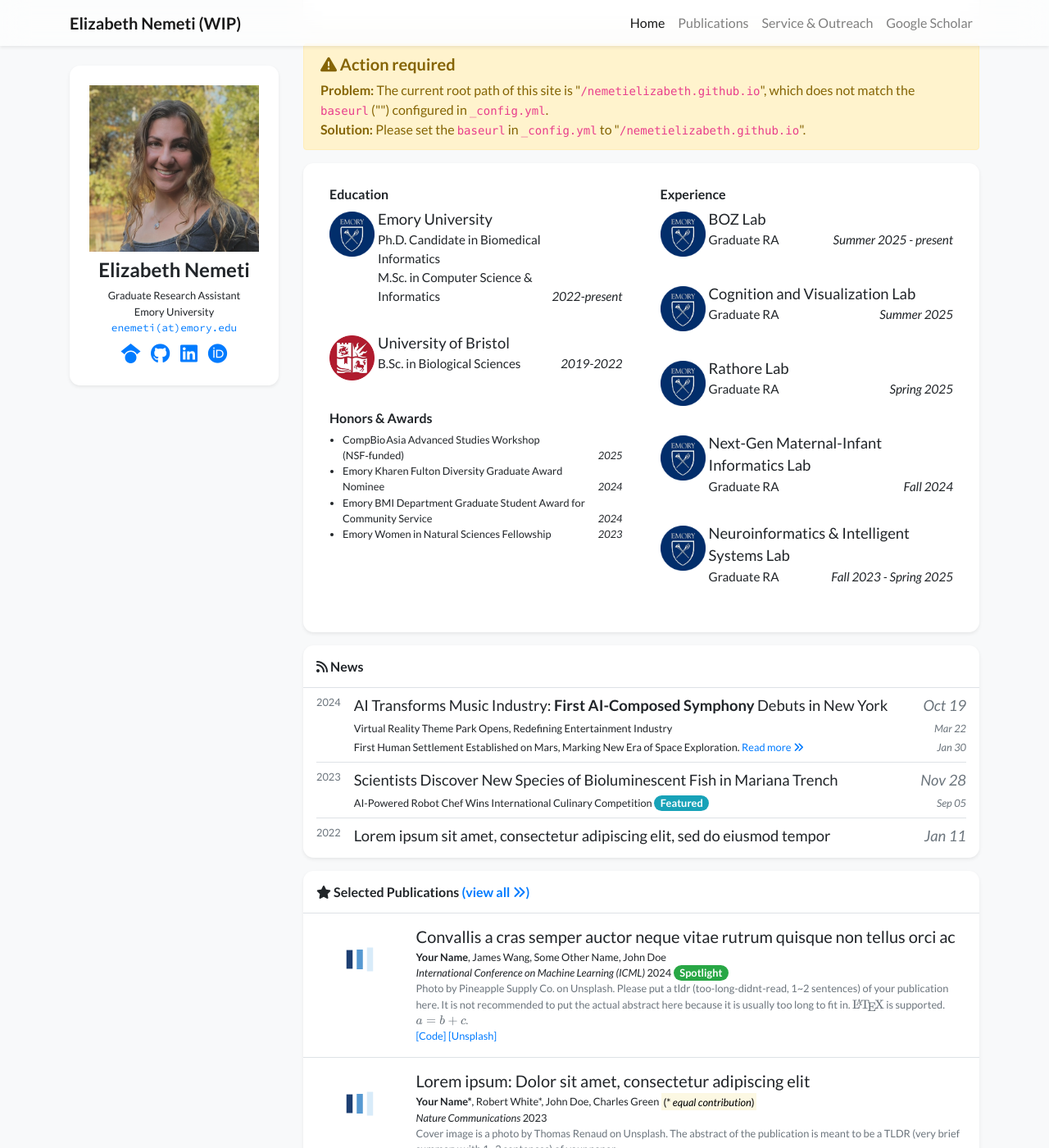
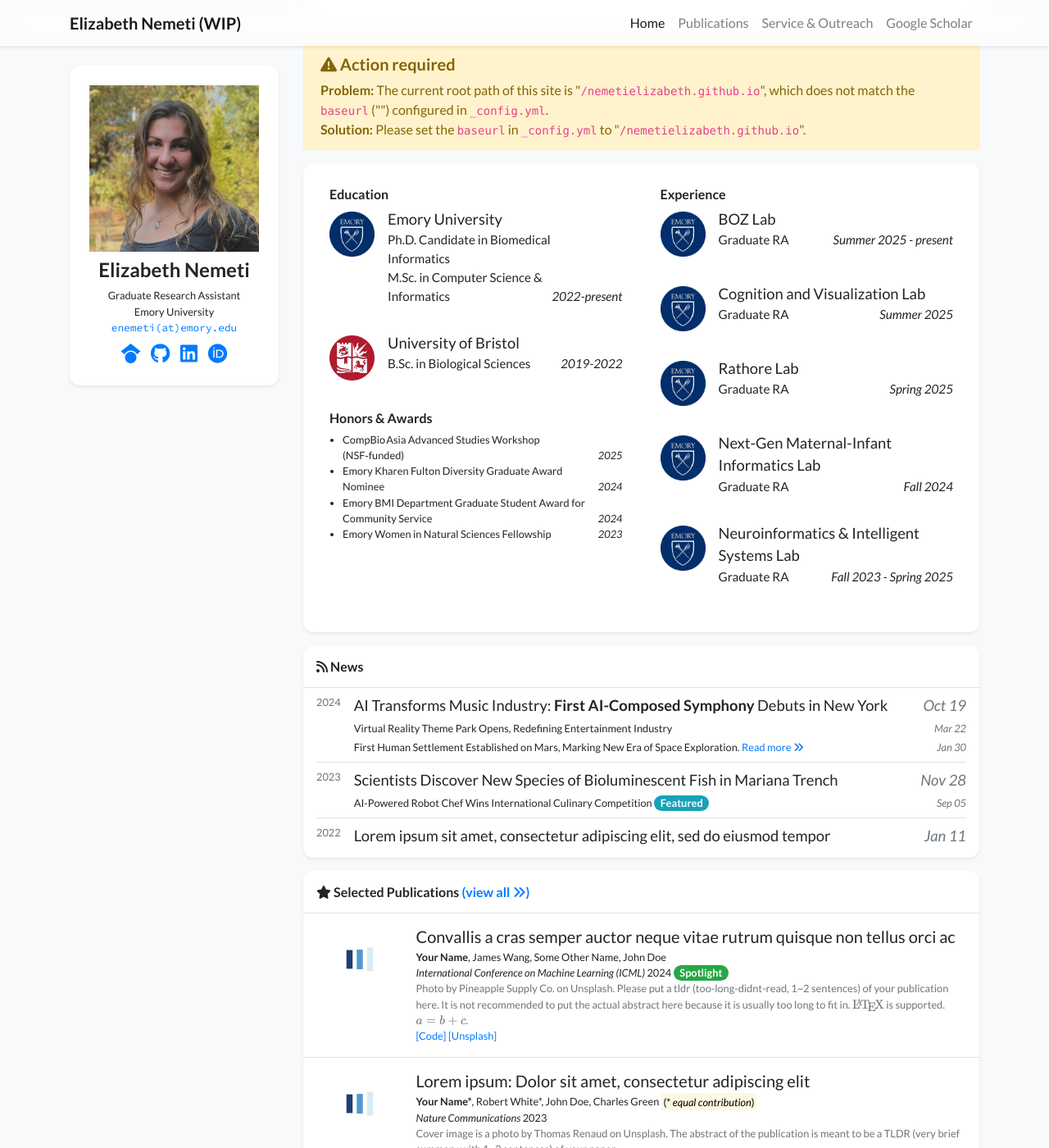
Before and after one commit to nemetielizabeth/nemetielizabeth.github.io, a Jekyll site: the page built from index.html, in a window 1280 px wide and 1400 px high, scrolled down 221 px. Shown: the whole window at 82% size. Built offline with Jekyll 4.4.1, drawn with Linux system fonts in a browser that asks for light colours; nearby versions of some CDN libraries; a style sheet for code colours, icons or effects is not loaded.

Commit message:
Update global.css

```diff
--- a/assets/css/global.css
+++ b/assets/css/global.css
@@ -104,6 +104,7 @@ div.lazy {
     width: 55px !important;
     height: 55px !important;
     object-fit: contain;
+    margin-right: 1rem !important;
 }
 
 .media.mb-1 {
```
